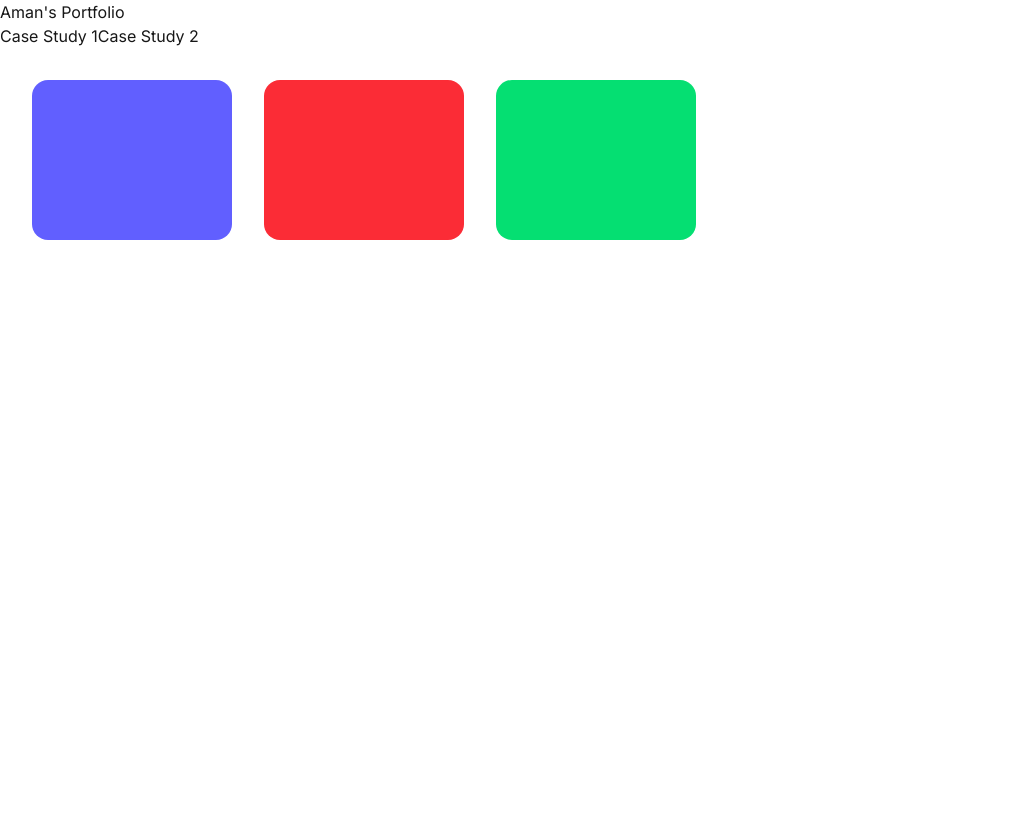
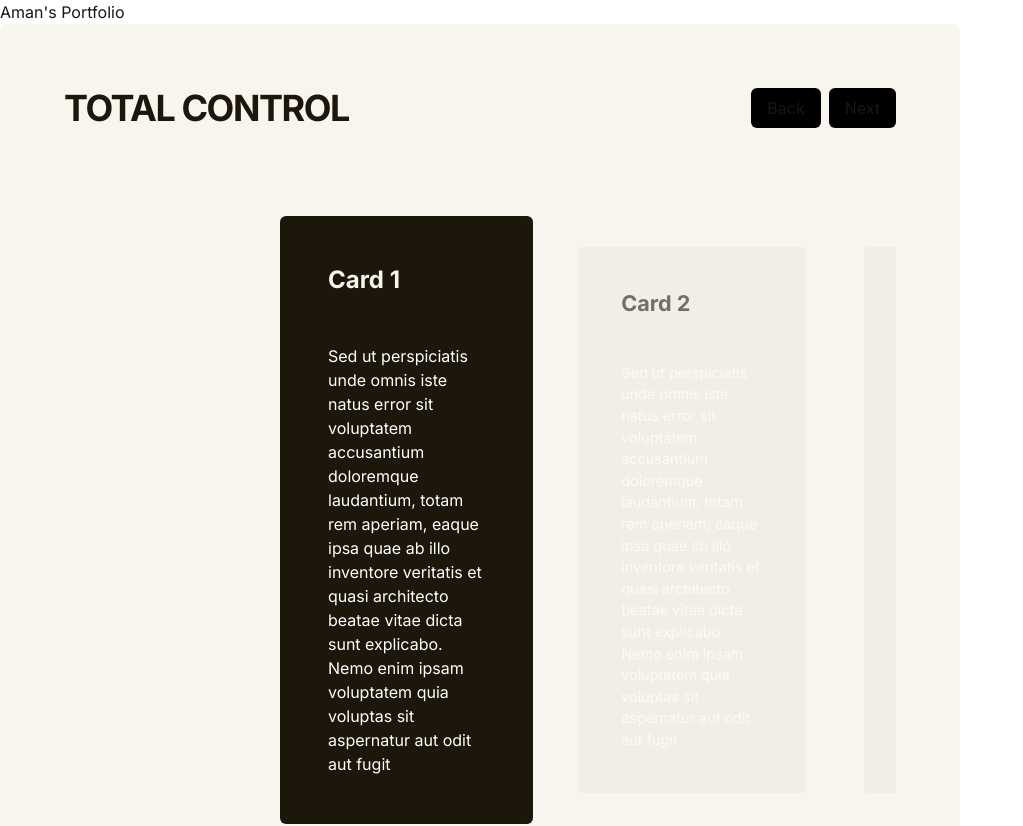
Before and after one commit to 11amanraj/portfolio-jan-26, a Next.js app: page / in a window 1280 px wide. Shown: the top 826 px of the page, without its empty margins (0-1023 px from the left). Before the commit the page ends 800 px from the top, so only its background shows below. Built offline with nearby package versions, Linux system fonts and the light colour scheme.

Commit message:
Added logic to InteractiveCardScroll.tsx

```diff
--- a/app/Components/Interactions/InteractiveCardScroll.tsx
+++ b/app/Components/Interactions/InteractiveCardScroll.tsx
@@ -1,9 +1,191 @@
-import React from 'react'
+'use client'
+
+import { useState } from 'react'
+import { motion } from 'framer-motion'
+
+const colors = {
+    dark: {
+        background: '#1D170B',
+        text: '#F8F4EE',
+        secondaryText: '#FFFFFF'
+    },
+    light: {
+        background: '#EFEBE3',
+        text: '#1D170B',
+        secondaryText: '#FFFFFF'
+    },
+    cardBg: '#F8F4EE'
+}
+
+function SingleCard({ active, title, content }: { active: boolean, title: string, content: string }) {
+    return (
+        <motion.div
+            className='flex gap-2 w-100'
+            animate={{ scale: active ? 1 : 0.9, opacity: active ? 1 : 0.6 }}
+        >
+            <motion.div
+                className='p-12 rounded-md flex flex-col gap-12 w-full'
+                style={{
+                    backgroundColor: active ? colors.dark.background : colors.light.background,
+                }}
+            >
+                <h4
+                    className='text-2xl font-bold'
+                    style={{
+                        color: active ? colors.dark.text : colors.light.text
+                    }}
+                >
+                    {title}
+                </h4>
+
+                <p
+                    style={{
+                        color: active ? colors.dark.secondaryText : colors.light.secondaryText
+                    }}
+                >
+                    {content}
+                </p>
+            </motion.div>
+
+            <motion.div className='flex-auto rounded-md overflow-clip'>
+                <div className="bg-red-500 w-full h-full"></div>
+            </motion.div>
+        </motion.div>
+    )
+}
 
 const InteractiveCardScroll = () => {
+    const [activeCard, setActiveCard] = useState(0)
+
+    const cards = [
+        { title: 'Card 1', content: 'Sed ut perspiciatis unde omnis iste natus error sit voluptatem accusantium doloremque laudantium, totam rem aperiam, eaque ipsa quae ab illo inventore veritatis et quasi architecto beatae vitae dicta sunt explicabo. Nemo enim ipsam voluptatem quia voluptas sit aspernatur aut odit aut fugit' },
+        { title: 'Card 2', content: 'Sed ut perspiciatis unde omnis iste natus error sit voluptatem accusantium doloremque laudantium, totam rem aperiam, eaque ipsa quae ab illo inventore veritatis et quasi architecto beatae vitae dicta sunt explicabo. Nemo enim ipsam voluptatem quia voluptas sit aspernatur aut odit aut fugit' },
+        { title: 'Card 3', content: 'Sed ut perspiciatis unde omnis iste natus error sit voluptatem accusantium doloremque laudantium, totam rem aperiam, eaque ipsa quae ab illo inventore veritatis et quasi architecto beatae vitae dicta sunt explicabo. Nemo enim ipsam voluptatem quia voluptas sit aspernatur aut odit aut fugit' },
+        // { title: 'Card 4', content: 'Sed ut perspiciatis unde omnis iste natus error sit voluptatem accusantium doloremque laudantium, totam rem aperiam, eaque ipsa quae ab illo inventore veritatis et quasi architecto beatae vitae dicta sunt explicabo. Nemo enim ipsam voluptatem quia voluptas sit aspernatur aut odit aut fugit' }
+    ]
+
     return (
-        <div>InteractiveCardScroll</div>
+        <div
+            className='w-240 flex flex-col gap-12 justify-center content-center px-16 py-16 rounded-lg'
+            style={{ backgroundColor: colors.cardBg }}
+        >
+            <div className='flex justify-between'>
+                <h3
+                    className='text-4xl font-bold tracking-[-0.04em]'
+                    style={{ color: colors.light.text }}
+                >
+                    TOTAL CONTROL
+                </h3>
+
+                <div className='flex gap-2'>
+                    <button
+                        onClick={() => setActiveCard(prev => Math.max(prev - 1, 0))}
+                        className="bg-black cursor-pointer px-4 rounded-md"
+                    >
+                        Back
+                    </button>
+
+                    <button
+                        onClick={() => setActiveCard(prev => Math.min(prev + 1, cards.length - 1))}
+                        className="bg-black cursor-pointer px-4 rounded-md"
+                    >
+                        Next
+                    </button>
+                </div>
+            </div>
+
+            <div className="overflow-hidden w-auto py-10">
+                <motion.div
+                    className="flex gap-6"
+                    animate={{
+                        x: `calc(50% - 200px - ${activeCard * 424}px)`
+                    }}
+                    transition={{ type: 'spring', stiffness: 120 }}
+                >
+                    {cards.map((card, index) => (
+                        <SingleCard
+                            key={index}
+                            title={card.title}
+                            content={card.content}
+                            active={index === activeCard}
+                        />
+                    ))}
+                </motion.div>
+            </div>
+        </div>
     )
 }
 
 export default InteractiveCardScroll
+
+// export default InteractiveCardScroll
+
+// 'use client'
+
+// import { useState } from 'react'
+// import { motion } from 'framer-motion'
+
+// const colors = {
+//     dark: {
+//         background: '#1D170B',
+//         text: '#F8F4EE',
+//         secondaryText: '#FFFFFF'
+//     },
+//     light: {
+//         background: '#EFEBE3',
+//         text: '#1D170B',
+//         secondaryText: '#FFFFFF'
+//     },
+//     cardBg: '#F8F4EE'
+// }
+
+// function SingleCard({ activeCard, title, content }: { activeCard: number, title: string, content: string }) {
+//     return (
+//         <motion.div className='flex gap-2 w-full'>
+//             <motion.div className='w-100 p-12 rounded-md flex flex-col gap-12' style={{
+//                 backgroundColor: activeCard === 0 ? colors.dark.background : colors.light.background,
+//             }}>
+//                 <h4
+//                     className='text-2xl font-bold'
+//                     style={{
+//                         color: activeCard === 0 ? colors.dark.text : colors.light.text
+//                     }}>{title}</h4>
+//                 <p style={{
+//                     color: activeCard === 0 ? colors.dark.secondaryText : colors.light.secondaryText
+//                 }}>{content}</p>
+//             </motion.div>
+//             <motion.div className='flex-auto rounded-md overflow-clip'>
+//                 <div className="bg-red-500 w-full h-full"></div>
+//                 {/* <img src="" alt="" /> */}
+//             </motion.div>
+//         </motion.div>
+//     )
+// }
+
+// const InteractiveCardScroll = () => {
+//     const [activeCard, setActiveCard] = useState(0)
+
+//     return (
+//         <div
+//             className='w-240 flex flex-col gap-12 justify-center content-center px-16 py-16 rounded-lg'
+//             style={{
+//                 backgroundColor: colors.cardBg
+//             }}>
+//             <div className='flex justify-between'>
+//                 <h3
+//                     className='text-4xl font-bold tracking-[-0.04em]'
+//                     style={{
+//                         color: colors.light.text
+//                     }}>TOTAL CONTROL</h3>
+//                 <div className='flex gap-2'>
+//                     <button className="bg-black cursor-pointer px-4 rounded-md">Back</button>
+//                     <button className="bg-black cursor-pointer px-4 rounded-md">Next</button>
+//                 </div>
+//             </div>
+
+//             <SingleCard activeCard={activeCard} title='Lorem Ipsum Mit Dotir' content='Sed ut perspiciatis unde omnis iste natus error sit voluptatem accusantium doloremque laudantium, totam rem aperiam, eaque ipsa quae ab illo inventore veritatis et quasi architecto beatae vitae dicta sunt explicabo. Nemo enim ipsam voluptatem quia voluptas sit aspernatur aut odit aut fugit,' />
+//         </div>
+//     )
+// }
+
+// export default InteractiveCardScroll
--- a/app/page.tsx
+++ b/app/page.tsx
@@ -2,6 +2,7 @@
 
 import Link from "next/link";
 import { motion } from "motion/react"
+import InteractiveCardScroll from "./Components/Interactions/InteractiveCardScroll";
 
 export default function Home() {
 
@@ -10,6 +11,8 @@ export default function Home() {
       <h1>
         Aman's Portfolio
       </h1>
+
+      <InteractiveCardScroll />
 
       <div>
         <Link href="/case-study-1">Case Study 1</Link>
```
